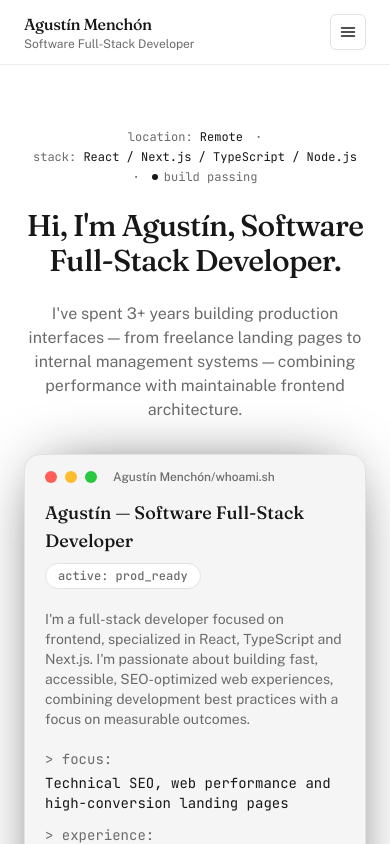
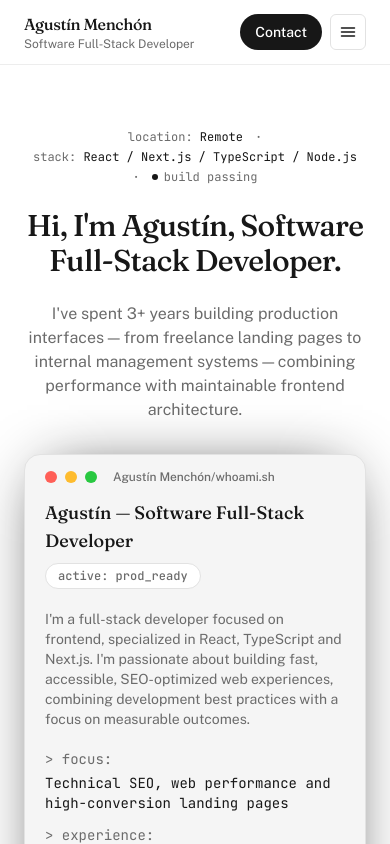
Before and after one commit to agusmenchon/portfolio, a Next.js app: page / in a window 390 px wide. Shown: the top 844 px of the page. Built offline with nearby package versions, Linux system fonts and the light colour scheme.

Commit message:
fix: improve mobile menu behavior and add contact button to UI

```diff
--- a/components/site.tsx
+++ b/components/site.tsx
@@ -36,8 +36,15 @@ export function Site() {
   const ui = UI[lang];
 
   function go(id: (typeof sections)[number]["id"]) {
+    // The mobile dropdown's exit animation (height -> 0, 220ms) fights the
+    // browser's native smooth-scroll and cancels it mid-flight. Wait it out
+    // before scrolling when the menu was actually open.
+    if (menuOpen) {
       setMenuOpen(false);
+      window.setTimeout(() => scrollToId(id), 260);
+    } else {
       scrollToId(id);
+    }
   }
 
   return (
@@ -68,16 +75,21 @@ export function Site() {
             </Button>
           </div>
 
+          <div className="flex shrink-0 items-center gap-2 sm:hidden">
+            <Button type="button" size="sm" onClick={() => go("contact")}>
+              {ui.contact}
+            </Button>
             <button
               type="button"
               onClick={() => setMenuOpen((v) => !v)}
               aria-expanded={menuOpen}
               aria-controls="mobile-nav"
               aria-label={menuOpen ? ui.closeMenu : ui.openMenu}
-            className="flex h-9 w-9 shrink-0 items-center justify-center rounded-md border border-border text-foreground transition-colors hover:bg-surface sm:hidden"
+              className="flex h-9 w-9 shrink-0 items-center justify-center rounded-md border border-border text-foreground transition-colors hover:bg-surface"
             >
               <MenuIcon open={menuOpen} />
             </button>
+          </div>
         </div>
 
         <AnimatePresence initial={false}>
@@ -102,11 +114,6 @@ export function Site() {
                     {s.label}
                   </button>
                 ))}
-                <div className="mt-2 flex items-center gap-3 px-2">
-                  <Button type="button" size="sm" className="flex-1" onClick={() => go("contact")}>
-                    {ui.letsTalk}
-                  </Button>
-                </div>
               </div>
             </motion.nav>
           ) : null}
--- a/lib/content.ts
+++ b/lib/content.ts
@@ -433,6 +433,7 @@ export const UI: Record<
     closeMenu: string;
     openMenu: string;
     letsTalk: string;
+    contact: string;
     dragWindow: string;
     restore: string;
     maximize: string;
@@ -447,6 +448,7 @@ export const UI: Record<
     closeMenu: "Cerrar menú",
     openMenu: "Abrir menú",
     letsTalk: "Let's Talk",
+    contact: "Contacto",
     dragWindow: "arrastrá esta ventana",
     restore: "Restaurar",
     maximize: "Maximizar",
@@ -460,6 +462,7 @@ export const UI: Record<
     closeMenu: "Close menu",
     openMenu: "Open menu",
     letsTalk: "Let's Talk",
+    contact: "Contact",
     dragWindow: "drag this window",
     restore: "Restore",
     maximize: "Maximize",
```
Lines whose indentation alone changed are shown as unchanged.
